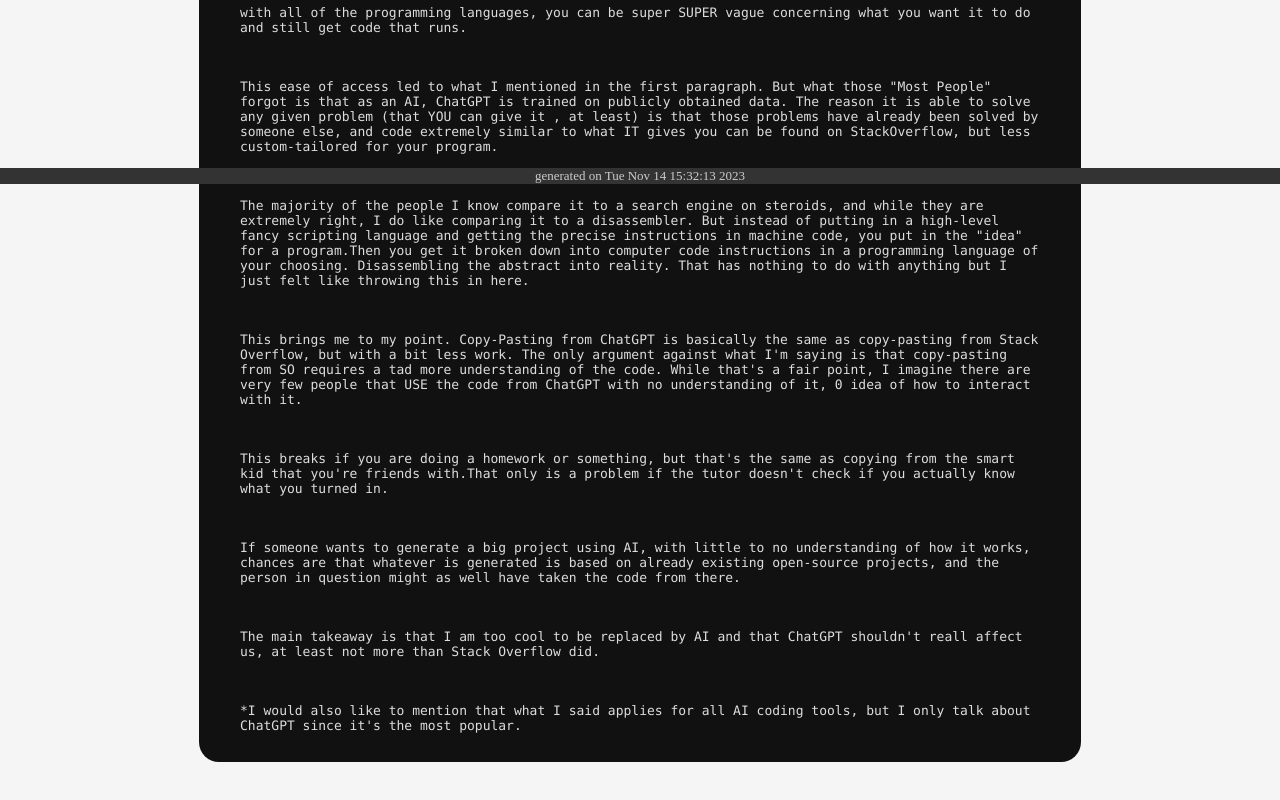
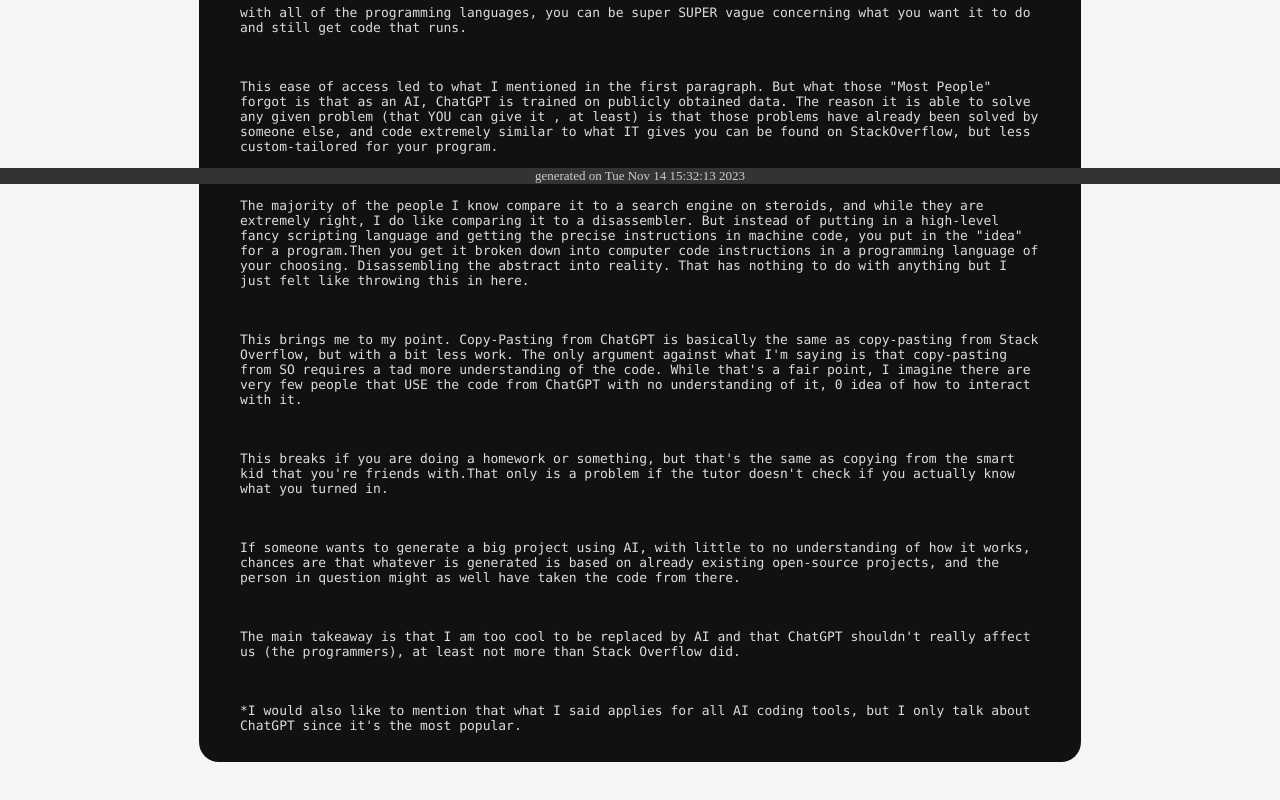
Before and after one commit to lukapopovici/useless-rant, a plain HTML site: page articles/1699968733000000/ChatGPTargument.html in a window 1280 px wide. Shown: the part 616-1416 px from the top of the page. Drawn offline with Linux system fonts and the light colour scheme.

Commit message:
typo fix

```diff
--- a/articles/1699968733000000/ChatGPTargument.html
+++ b/articles/1699968733000000/ChatGPTargument.html
@@ -73,7 +73,8 @@
         <p>If someone wants to generate a big project using AI, with little to no understanding of how it works, chances
             are that whatever is generated is based on already existing open-source projects, and the person in question
             might as well have taken the code from there.</p><br>
-        <p>The main takeaway is that I am too cool to be replaced by AI and that ChatGPT shouldn't reall affect us, at
+        <p>The main takeaway is that I am too cool to be replaced by AI and that ChatGPT shouldn't really affect us (the
+            programmers), at
             least not more than Stack Overflow did. </p><br>
         <p>*I would also like to mention that what I said applies for all AI coding tools, but I only talk about ChatGPT
             since it's the most popular.</p>
```
